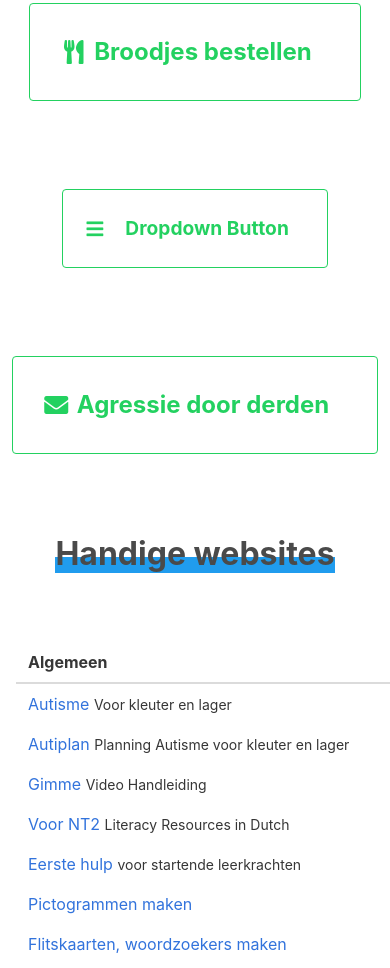
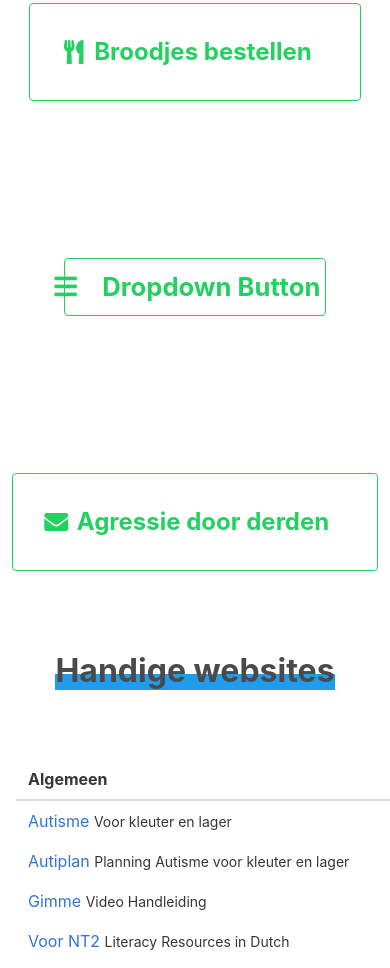
Before and after one commit to tubeeckx/personeel, a plain HTML site: page index.html in a window 390 px wide. Shown: the part 1982-2950 px from the top of the page. Drawn offline with Linux system fonts and the light colour scheme; a web font is replaced by a local one.

Commit message:
Update style.css

```diff
--- a/style.css
+++ b/style.css
@@ -118,7 +118,46 @@ input[type="radio"] {
   transform: scale(2);
 }
 
+.dropdown {
+  margin-top: 4em;
+  margin-bottom: 4em;
+}
 
+.dropdown-trigger .button {
+  padding: 50px;
+  font-size: 2em;
+  font-weight: bold;
+  margin-left: 1em;
+  margin-right: 1em;
+}
+
+.dropdown-menu {
+  border: none;
+}
+
+.dropdown-content {
+  box-shadow: none;
+}
+
+.dropdown-item {
+  padding: 20px;
+  font-size: 1.5em;
+}
+
+@media screen and (max-width: 600px) {
+  .dropdown-trigger .button {
+    padding: 5px;
+    padding-top: 10px;
+    padding-bottom: 10px;
+    margin: 0.2em;
+    font-size: 1.6em;
+  }
+
+  .dropdown-item {
+    padding: 10px;
+    font-size: 1.2em;
+  }
+}
 
 
 </style>
```
